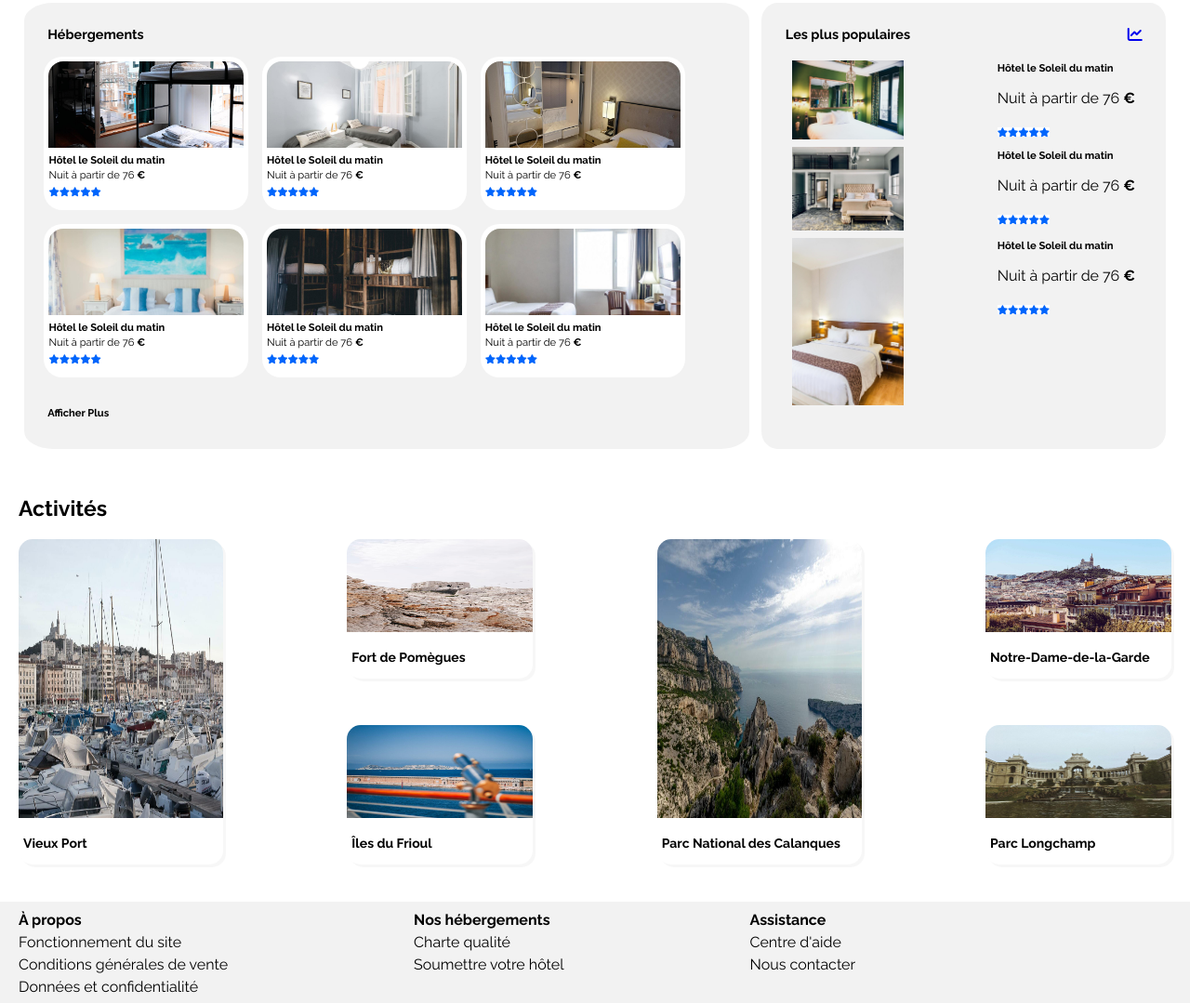
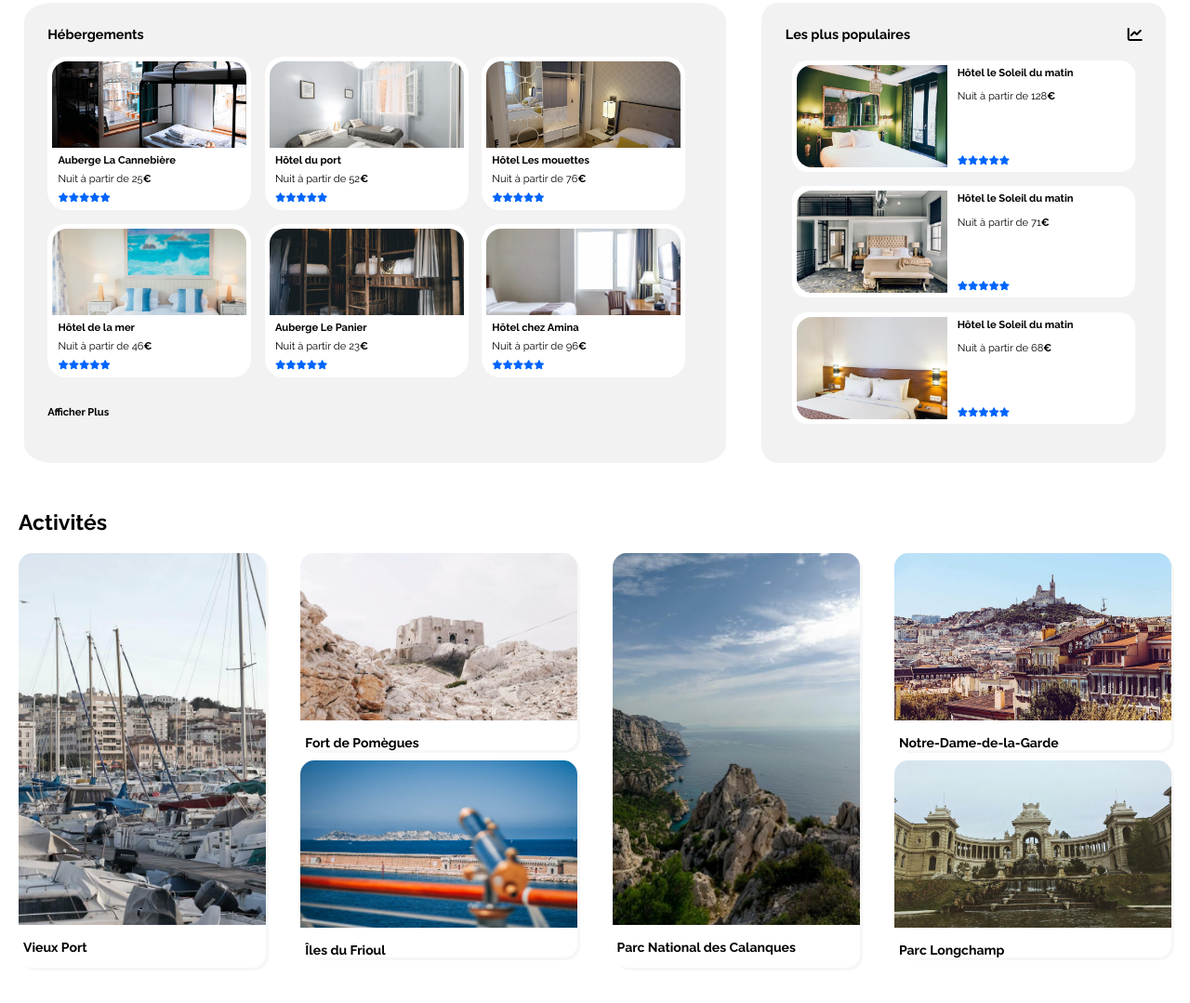
Before and after one commit to ADEN30/P2_Adrien_GALLET, a plain HTML site: page index.html in a window 1280 px wide. Shown: the part 367-1446 px from the top of the page at 93% size. Drawn offline with Linux system fonts and the light colour scheme.

Commit message:
Modification après session mantoras

```diff
--- a/index.html
+++ b/index.html
@@ -52,8 +52,8 @@
                     <li>
                         <figure class="figure1"><img src="ressources/images/hebergements/3_medium/marcus-loke-WQJvWU_HZFo-unsplash.jpg" alt="">
                                    <figcaption>
-                                       <div><h2>Hôtel le Soleil du matin</h2>
-                                    <p>Nuit à partir de 76 <strong>€</strong></p></div>
+                                       <h2>Auberge La Cannebière</h2>
+                                    <p>Nuit à partir de 25<strong>€</strong></p>
                                         <ul class="étoiles2">
                                             <li><i class="fas fa-star"></i></li>
                                             <li><i class="fas fa-star"></i></li>
@@ -69,8 +69,8 @@
                         <li >
                             <figure class="figure1"><img src="ressources/images/hebergements/3_medium/fred-kleber-gTbaxaVLvsg-unsplash.jpg" alt="">
                                 <figcaption>
-                                    <h2>Hôtel le Soleil du matin</h2>
-                                    <p>Nuit à partir de 76 <strong>€</strong></p>
+                                    <h2>Hôtel du port</h2>
+                                    <p>Nuit à partir de 52<strong>€</strong></p>
                                         <ul class="étoiles2">
                                             <li><i class="fas fa-star"></i></li>
                                             <li><i class="fas fa-star"></i></li>
@@ -86,8 +86,8 @@
                         <li >
                             <figure class="figure1"><img src="ressources/images/hebergements/3_medium/reisetopia-B8WIgxA_PFU-unsplash.jpg" alt="">
                                 <figcaption>
-                                    <h2>Hôtel le Soleil du matin</h2>
-                                    <p>Nuit à partir de 76 <strong>€</strong></p>
+                                    <h2>Hôtel Les mouettes</h2>
+                                    <p>Nuit à partir de 76<strong>€</strong></p>
                                         <ul class="étoiles2">
                                             <li><i class="fas fa-star"></i></li>
                                             <li><i class="fas fa-star"></i></li>
@@ -103,8 +103,8 @@
                             <li >
                                 <figure class="figure1"><img src="ressources/images/hebergements/3_medium/annie-spratt-Eg1qcIitAuA-unsplash.jpg" alt="">
                                     <figcaption>
-                                        <h2>Hôtel le Soleil du matin</h2>
-                                        <p>Nuit à partir de 76 <strong>€</strong></p>
+                                        <h2>Hôtel de la mer</h2>
+                                        <p>Nuit à partir de 46<strong>€</strong></p>
                                             <ul class="étoiles2">
                                                 <li><i class="fas fa-star"></i></li>
                                                 <li><i class="fas fa-star"></i></li>
@@ -120,8 +120,8 @@
                             <li >
                                 <figure class="figure1"><img src="ressources/images/hebergements/3_medium/nicate-lee-kT-ZyaiwBe0-unsplash.jpg" alt="">
                                     <figcaption>
-                                        <h2>Hôtel le Soleil du matin</h2>
-                                            <p>Nuit à partir de 76 <strong>€</strong></p>
+                                        <h2>Auberge Le Panier</h2>
+                                            <p>Nuit à partir de 23<strong>€</strong></p>
                                             <ul class="étoiles2">
                                                 <li><i class="fas fa-star"></i></li>
                                                 <li><i class="fas fa-star"></i></li>
@@ -137,8 +137,8 @@
                             <li >
                                 <figure class="figure1"><img src="ressources/images/hebergements/3_medium/febrian-zakaria-M6S1WvfW68A-unsplash.jpg" alt="">
                                     <figcaption>
-                                        <h2>Hôtel le Soleil du matin</h2>
-                                        <p>Nuit à partir de 76 <strong>€</strong></p>
+                                        <h2>Hôtel chez Amina</h2>
+                                        <p>Nuit à partir de 96<strong>€</strong></p>
                                             <ul class="étoiles2">
                                                 <li><i class="fas fa-star"></i></li>
                                                 <li><i class="fas fa-star"></i></li>
@@ -156,11 +156,12 @@
                 <div class="Populaires">
                     <div class="Populaires_titre"><h1>Les plus populaires</h1><a href="#"><i class="fas fa-chart-line"></i></a></div>
                     <ul class="Populaires_liste">
-                        <li>
+                        <a href="#">
+                            <li>
                             <figure class="figure2"><img src="ressources/images/hebergements/3_medium/emile-guillemot-Bj_rcSC5XfE-unsplash.jpg" alt="">
                                        <figcaption>
                                            <div><h2>Hôtel le Soleil du matin</h2>
-                                        <p>Nuit à partir de 76 <strong>€</strong></p></div>
+                                        <p>Nuit à partir de 128<strong>€</strong></p></div>
                                             <ul class="étoiles2">
                                                 <li><i class="fas fa-star"></i></li>
                                                 <li><i class="fas fa-star"></i></li>
@@ -171,11 +172,13 @@
                                     </figcaption>
                             </figure>
                         </li>
+                    </a>
+                    <a href="#">
                     <li>
                         <figure class="figure2"><img src="ressources/images/hebergements/3_medium/aw-creative-VGs8z60yT2c-unsplash.jpg" alt="">
                                    <figcaption>
                                        <div><h2>Hôtel le Soleil du matin</h2>
-                                    <p>Nuit à partir de 76 <strong>€</strong></p></div>
+                                    <p>Nuit à partir de 71<strong>€</strong></p></div>
                                         <ul class="étoiles2">
                                             <li><i class="fas fa-star"></i></li>
                                             <li><i class="fas fa-star"></i></li>
@@ -186,11 +189,13 @@
                                 </figcaption>
                         </figure>
                     </li>
+                </a>
+                <a href="#">
                     <li>
                         <figure class="figure2"><img src="ressources/images/hebergements/3_medium/febrian-zakaria-sjvU0THccQA-unsplash.jpg" alt="">
                                    <figcaption>
                                        <div><h2>Hôtel le Soleil du matin</h2>
-                                    <p>Nuit à partir de 76 <strong>€</strong></p></div>
+                                    <p>Nuit à partir de 68<strong>€</strong></p></div>
                                         <ul class="étoiles2">
                                             <li><i class="fas fa-star"></i></li>
                                             <li><i class="fas fa-star"></i></li>
@@ -201,6 +206,7 @@
                                 </figcaption>
                         </figure>
                     </li>
+                </a>
                 </ul>
                 </div>
 
@@ -210,7 +216,7 @@
         <section >
             <h1 class="titre_activités">Activités</h1>
             <div class="Activités">
-            <figure class="figure3"><img src="ressources/images/activites/3_medium/reno-laithienne-QUgJhdY5Fyk-unsplash.jpg" alt="">
+            <figure id="gauche" class="figure3"><img src="ressources/images/activites/3_medium/reno-laithienne-QUgJhdY5Fyk-unsplash.jpg" alt="">
                 <figcaption>
                     <h2>Vieux Port</h2>
                 </figcaption>
--- a/styles.css
+++ b/styles.css
@@ -176,8 +176,11 @@ input
 {
     color: black;
     font-size:0.7em;
-    margin: 1% auto;
-}.Principal a
+    margin-top: 1%;
+    margin-bottom: 3%;
+}
+
+.Principal a
 {
     text-decoration: none;
 }
@@ -185,7 +188,7 @@ input
 .Hébergements
 {
     width: 57%;
-    padding: 2%;
+    padding: 2% 0% 2% 2%;
     background-color: #F2F2F2;
     border-radius: 4%;
     margin-left: 2%;
@@ -195,7 +198,7 @@ input
    display: flex;
    list-style: none;
    flex-wrap: wrap;
-   margin-left: -6%;
+   padding: 0%;
 }
 .Hébergements_liste1_card
 {
@@ -211,11 +214,16 @@ input
     border-radius: 20px;
     margin: 0px;
 }
+.Hébergements figcaption
+{
+    padding-left: 3%;
+}
 
 .figure1 p
 {
     color: black;
-    margin: 0px auto;
+    margin-top: 1%;
+    margin-bottom: 1%;
     font-size: 0.7em;
 }
 
@@ -245,6 +253,11 @@ input
     background-color: white;
     padding: 0px;
 }
+
+.Plus
+{
+    margin-bottom: 0%;
+}
 .Populaires
 {
     width: 30%;
@@ -258,13 +271,20 @@ input
     display: flex;
     justify-content: space-between;
 }
+.Populaires_titre i
+{
+    color: black;
+}
 .Populaires img
 {
+    border-radius: 16px 0px 0px 16px;
     object-fit: cover;
-    width: 120px;
+    width: 45%;
 }
 .Populaires_liste
 {
+    display: flex;
+    flex-direction: column;
     justify-content: stretch;
     list-style:none;
     margin: 0%;
@@ -273,8 +293,25 @@ input
 .figure2
 {
     display: flex;
-    justify-content:space-between;
+    justify-content:stretch;
     margin: 2%;
+    border-radius: 16px;
+    padding: 5px;
+    height: 110px;
+    background-color: white;
+}
+.Populaires figcaption
+{
+    display: flex;
+    flex-direction: column;
+    justify-content: space-between;
+    justify-items: stretch;
+    padding-left: 3%;
+}
+.figure2 p
+{
+    color: black;
+    font-size: 0.7em;
 }
 .titre_activités
 {
@@ -293,37 +330,55 @@ input
     display: flex;
     flex-direction: column;
     justify-content: space-between;
+    list-style: none;;
     padding: 0px;
     margin: 0px;
+    width: 28%;
 }
-.liste3 li
+#gauche
 {
-    display: flex;
-
+    margin-left:0%;
 }
-.Activités figure
+.figure3
 {
+    width: 25%;
+    margin: 0% 3%;
     background-color: white;
     border-radius: 15px;
-    margin: 0px;
     box-shadow: 3px 3px #f2f2f298;
 }
+.figure4
+{
+    width: 100%;
+    margin: auto;
+    background-color: white;
+    border-radius: 15px;
+    box-shadow: 3px 3px #f2f2f298;
+}
+
 .figure3 img
 {
-    height: 300px;
-    width: 220px;
+    height: 400px;
+    width: 100%;
+    object-fit: cover;
     border-radius: 15px 15px 0px 0px;
 }
 .figure4 img
 {
-    height:100px;
-    width:200px;
+    height:180px;
+    width:100%;
+    object-fit: cover;
     border-radius: 15px 15px 0px 0px;
 }
 
-.figure4 h2 , .figure3 h2
+.figure3 h2
 {
-    margin: 15px 0px 15px 0px;
+    padding-right: 20px;
+    padding-left: 5px;
+    font-size: 14px;
+}
+.figure4 h2
+{
     padding-right: 20px;
     padding-left: 5px;
     font-size: 14px;
@@ -347,8 +402,7 @@ footer
 
 .titre
 {
-    display: block;
-    margin: 0px 200px 30px 0px;
+    margin: 0px 25% 30px 0px;
     list-style: none;
     padding-left: 0px;
 }
```
